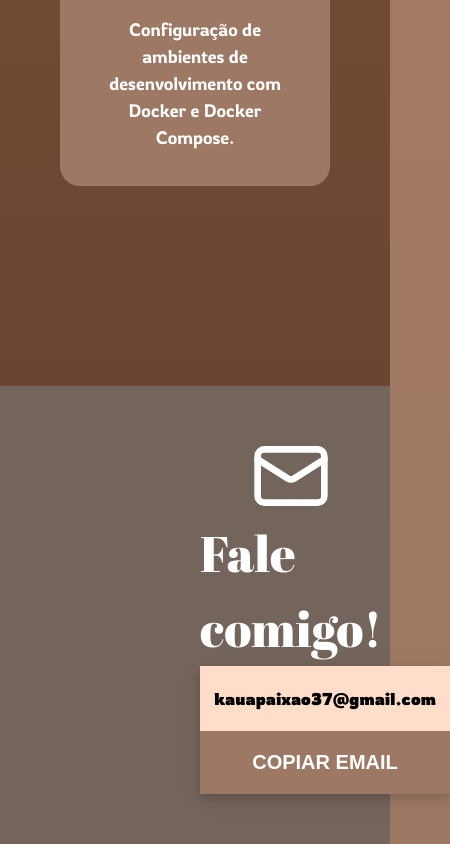
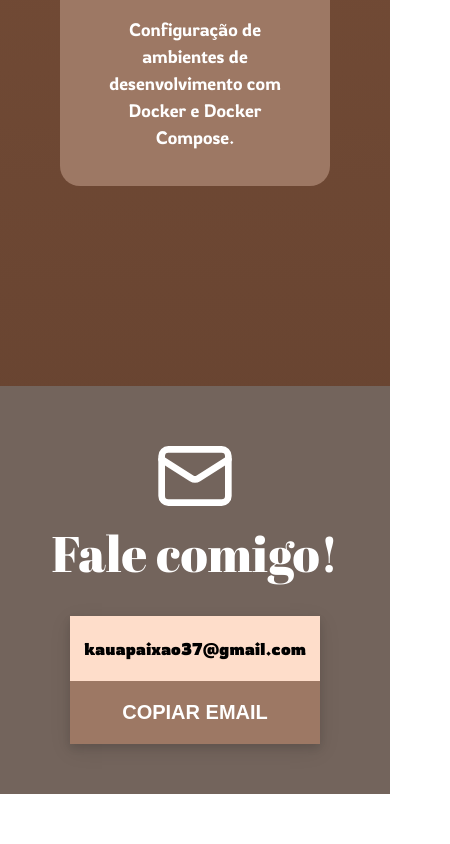
Before and after one commit to Kaua2123/portfolio, a React (Vite) app: page / in a window 390 px wide. Shown: the part 4955-5799 px from the top of the page, 450 px wide, since content can reach past the window. After the commit the page ends 5749 px from the top, so only its background shows below. Built offline with nearby package versions, Linux system fonts and the light colour scheme.

Commit message:
feat: add styles to make copy email section responsive

```diff
--- a/src/pages/Portfolio/styled.ts
+++ b/src/pages/Portfolio/styled.ts
@@ -332,6 +332,18 @@ export const DivContactMe = styled.div`
     align-items: center;
     justify-content: center;
   }
+
+  @media (max-width: 768px) {
+    flex-flow: column wrap;
+    justify-content: center;
+    align-items: center;
+    padding: 0rem;
+    gap: 2.5rem;
+
+    .text-div {
+      text-align: center;
+    }
+  }
 `;
 
 export const H1 = styled.h1`
```
